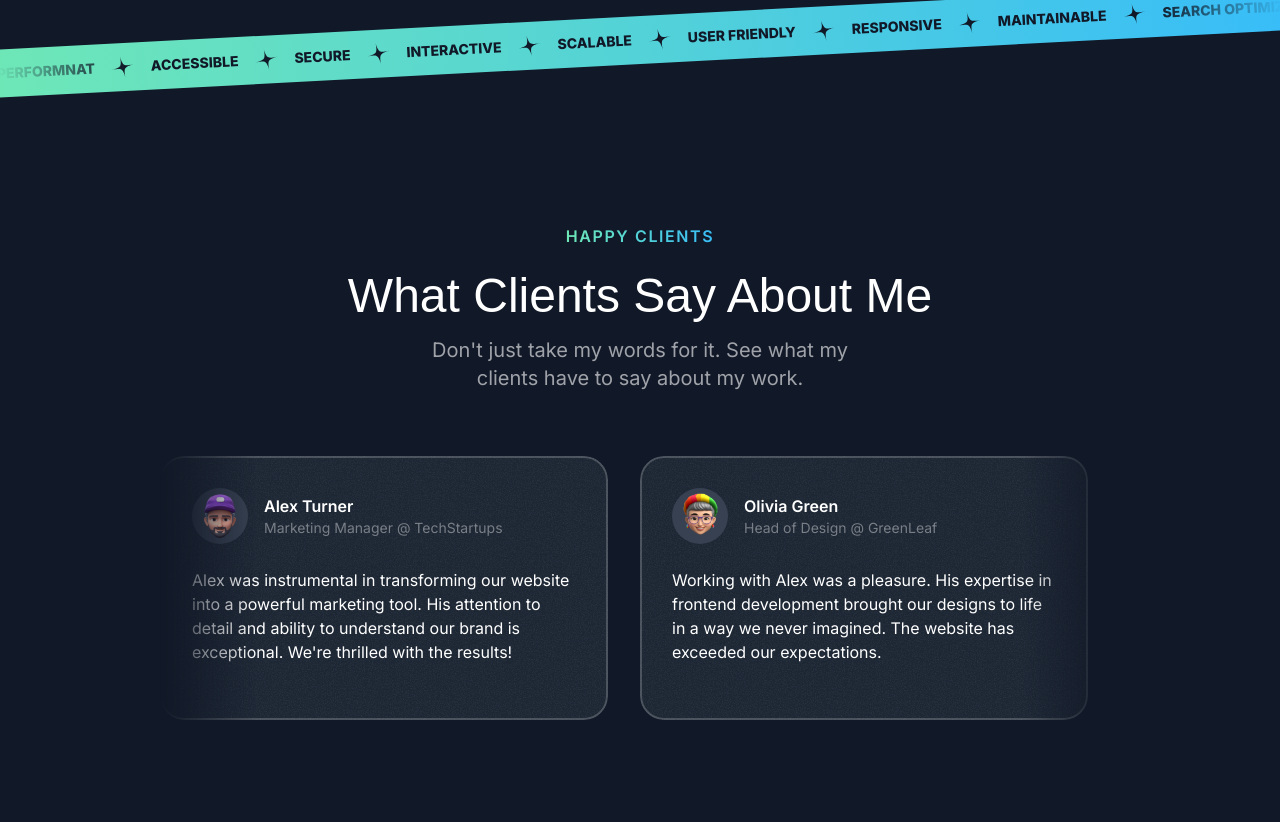
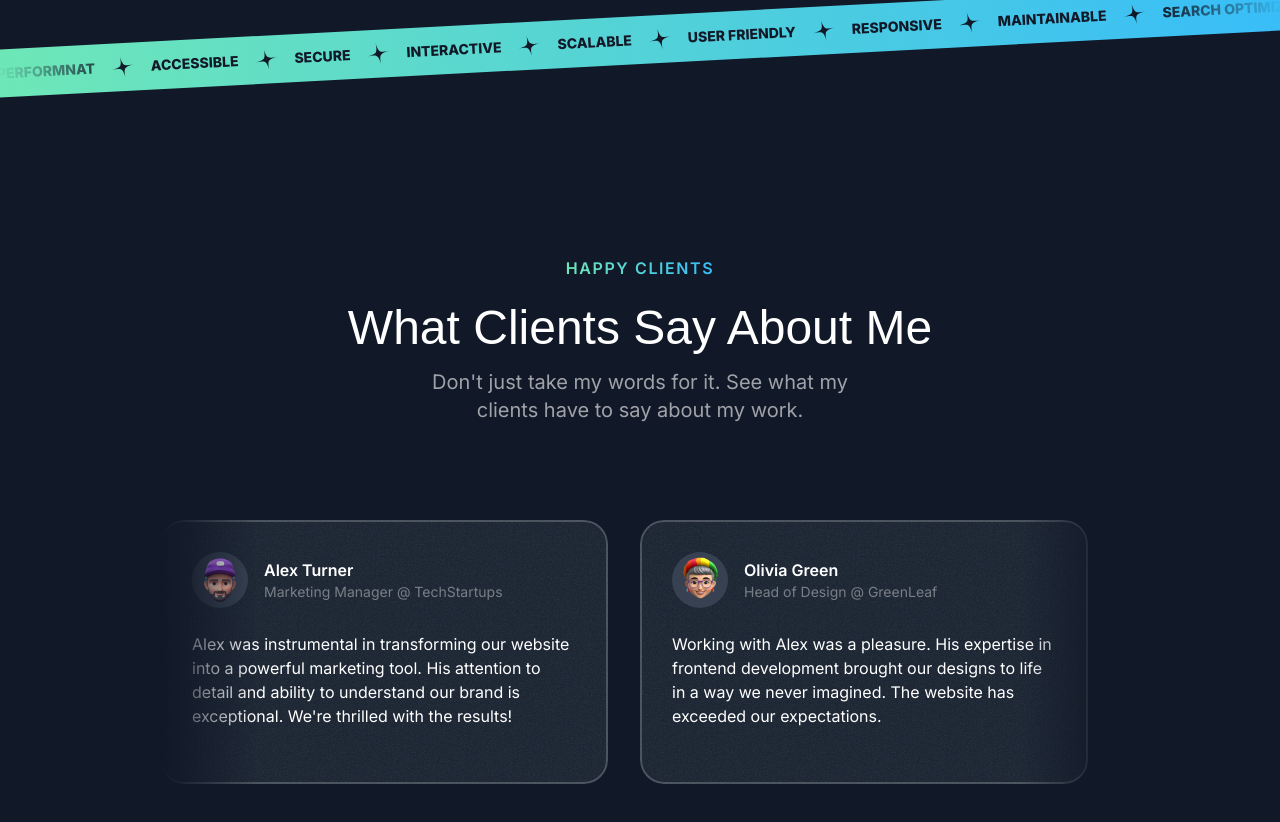
Before and after one commit to Patypatii/MODERN-PORTFOLIO, a Next.js app in the folder frontend/: page / in a window 1280 px wide. Shown: the part 3024-3846 px from the top of the page. Before the commit the page ends 3808 px from the top, so only its background shows below. Built offline with nearby package versions, Linux system fonts and the light colour scheme; a web font is replaced by a local one.

Commit message:
complttestimonial compoor the desktop

```diff
--- a/frontend/src/sections/Testimonials.tsx
+++ b/frontend/src/sections/Testimonials.tsx
@@ -42,11 +42,11 @@
 ];
 
 export const TestimonialsSection = () => {
-  return <div className="py-16">
+  return <div className="py-16 lg:py-24">
 
     <div className="container">
       <SectionHeader eyebrow="Happy clients" title="What Clients Say About Me" description="Don't just take my words for it. See what my clients have to say about my work." />
-      <div className="mt-16  flex overflow-x-clip [mask-image:linear-gradient(to_right,transparent,black_10%,black_90%,transparent)]">
+      <div className="mt-16 lg:mt-24 flex overflow-x-clip [mask-image:linear-gradient(to_right,transparent,black_10%,black_90%,transparent)]">
         <div className="flex gap-8 flex-none">
           {testimonials.map(testimonial => (
             <Card key={testimonial.name} className="max-w-xs md:max-w-md md:p-8">
```
